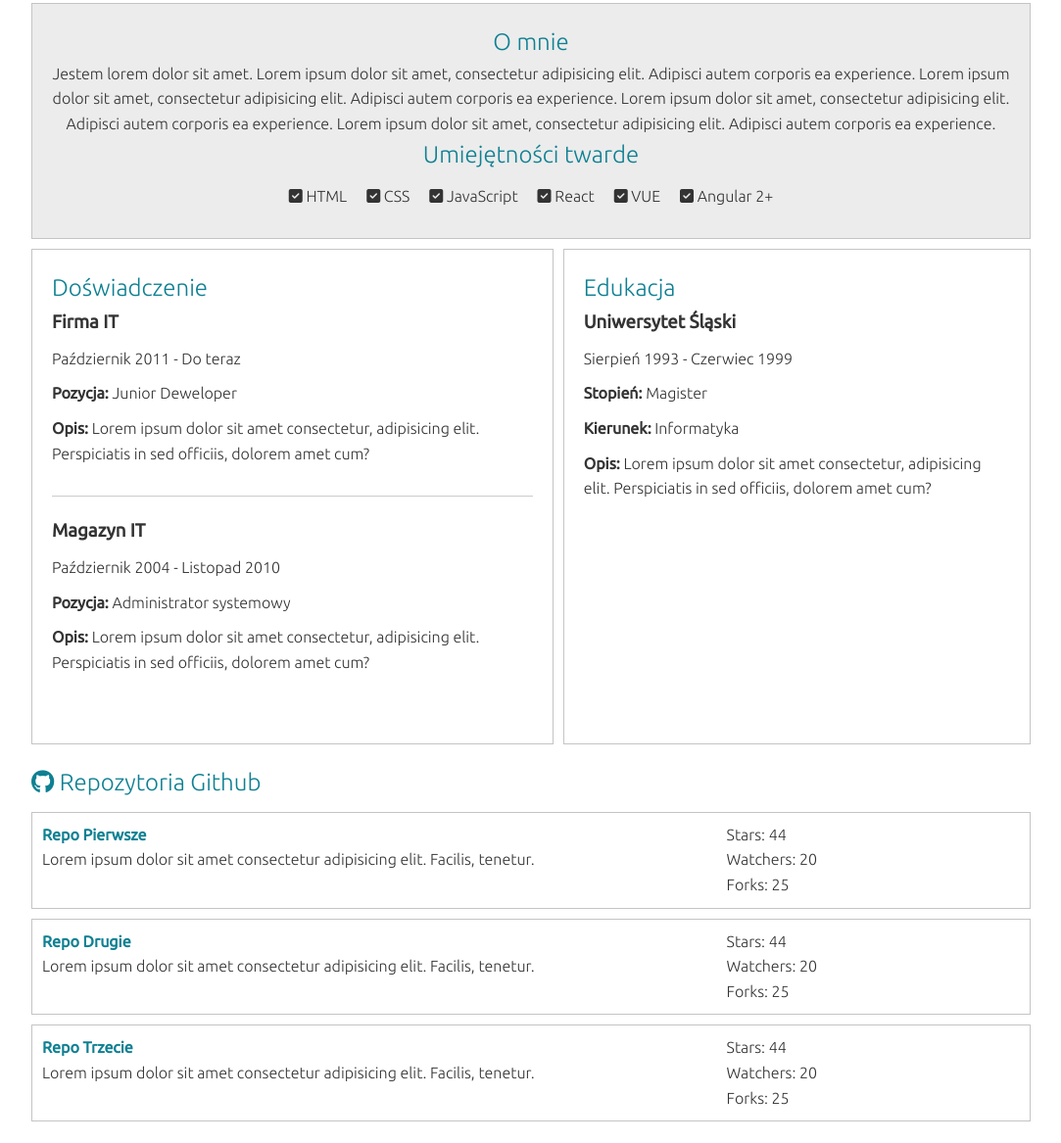
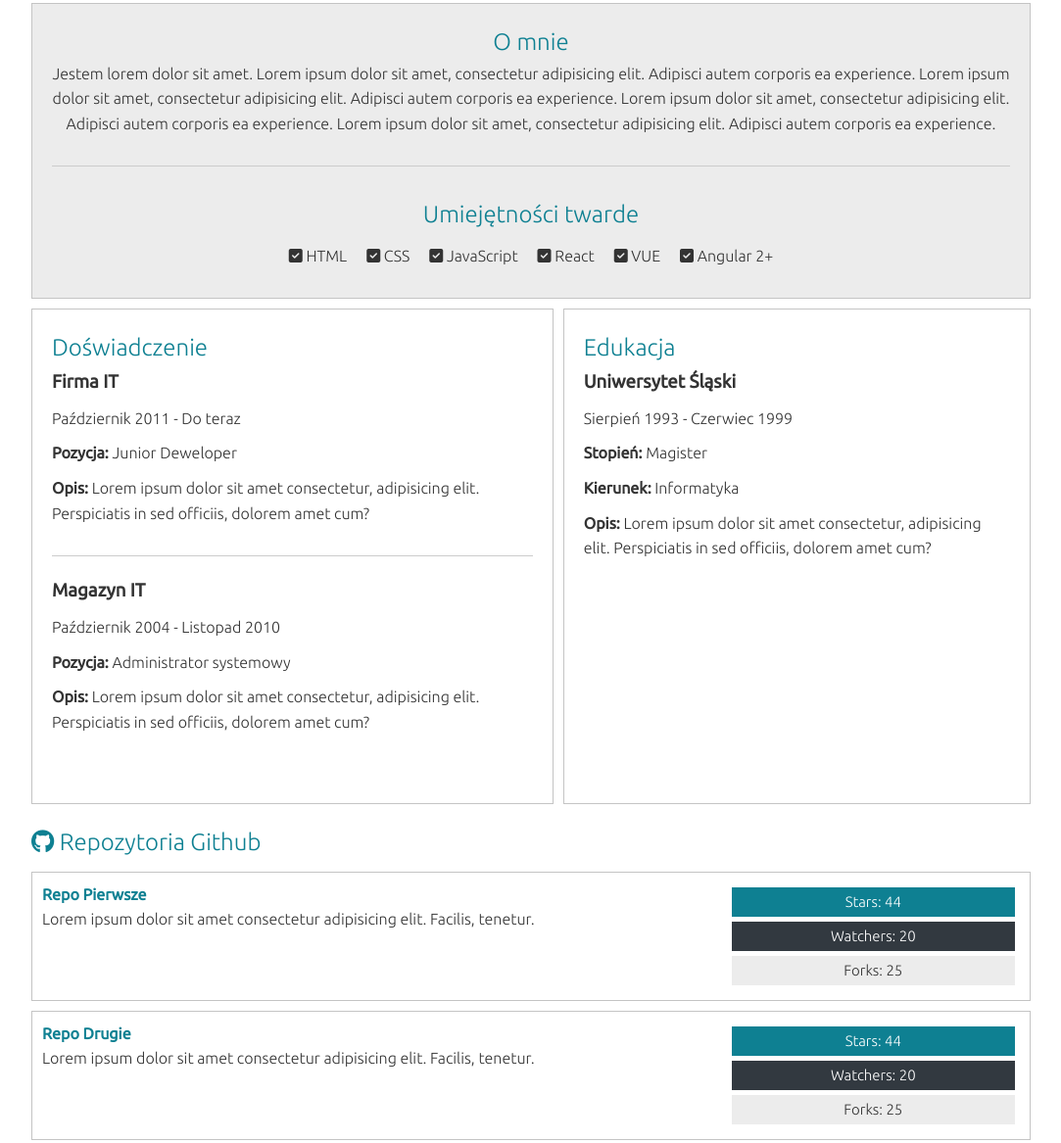
Before and after one commit to Elldrigar/Layout_for_Junior-Network, a website: page profile.html in a window 1280 px wide. Shown: the part 609-1776 px from the top of the page at 98% size, without its empty margins (98-1181 px from the left). Drawn offline with nearby package versions, Linux system fonts and the light colour scheme; files that its build step writes are made by us from their sources.

Commit message:
Add line and badges styles

```diff
--- a/sass/base/_utilities.scss
+++ b/sass/base/_utilities.scss
@@ -80,3 +80,33 @@
     border-bottom-left-radius: 20%;
   }
 }
+
+//LINE
+.line {
+  height: 1px;
+  background: #ccc;
+  margin: 3rem 0;
+}
+
+//BADGES
+.badge {
+  font-size: 1.5rem;
+  padding: .3rem;
+  text-align: center;
+  margin: .5rem;
+  background: $light-color;
+  color: #333333;
+
+  &.badge-primary {
+    @include set-background($primary-color)
+  }
+  &.badge-dark {
+    @include set-background($dark-color)
+  }
+  &.badge-success {
+    @include set-background($success-color)
+  }
+  &.badge-danger {
+    @include set-background($danger-color)
+  }
+}
```
